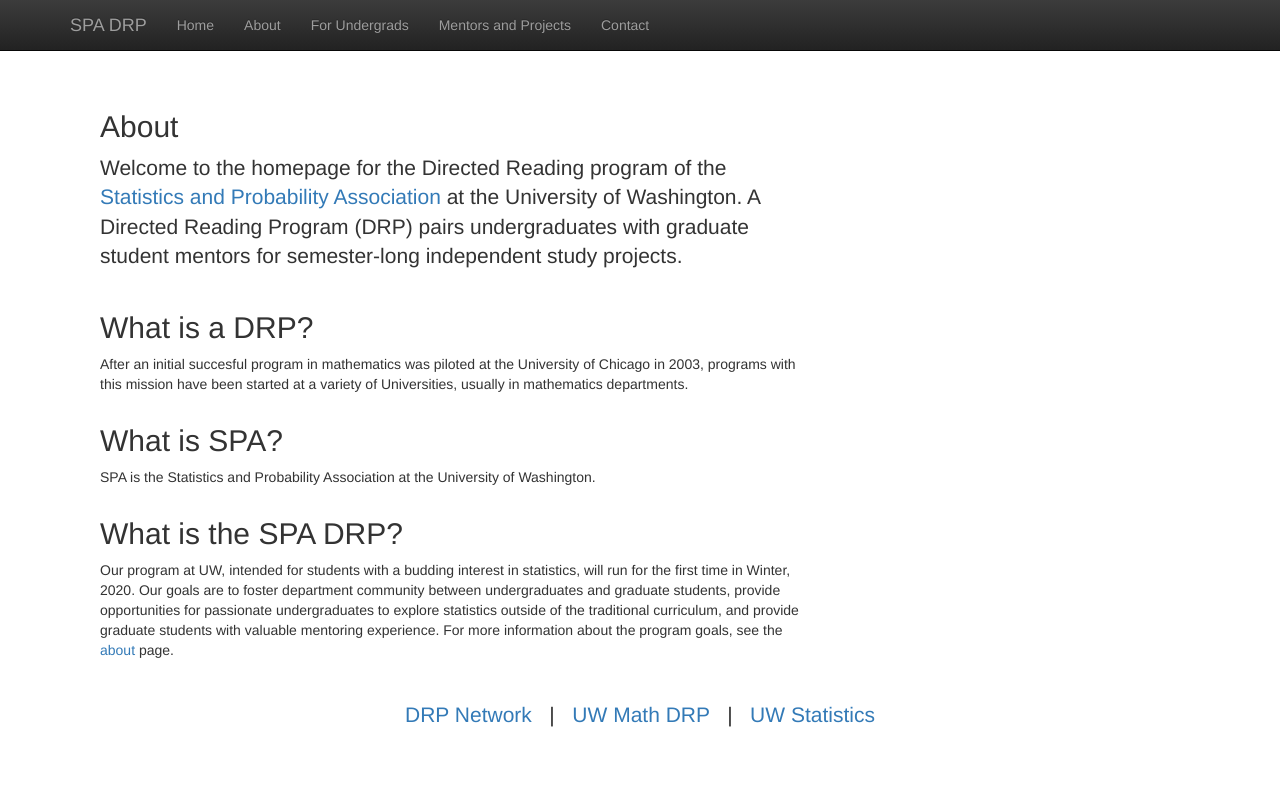
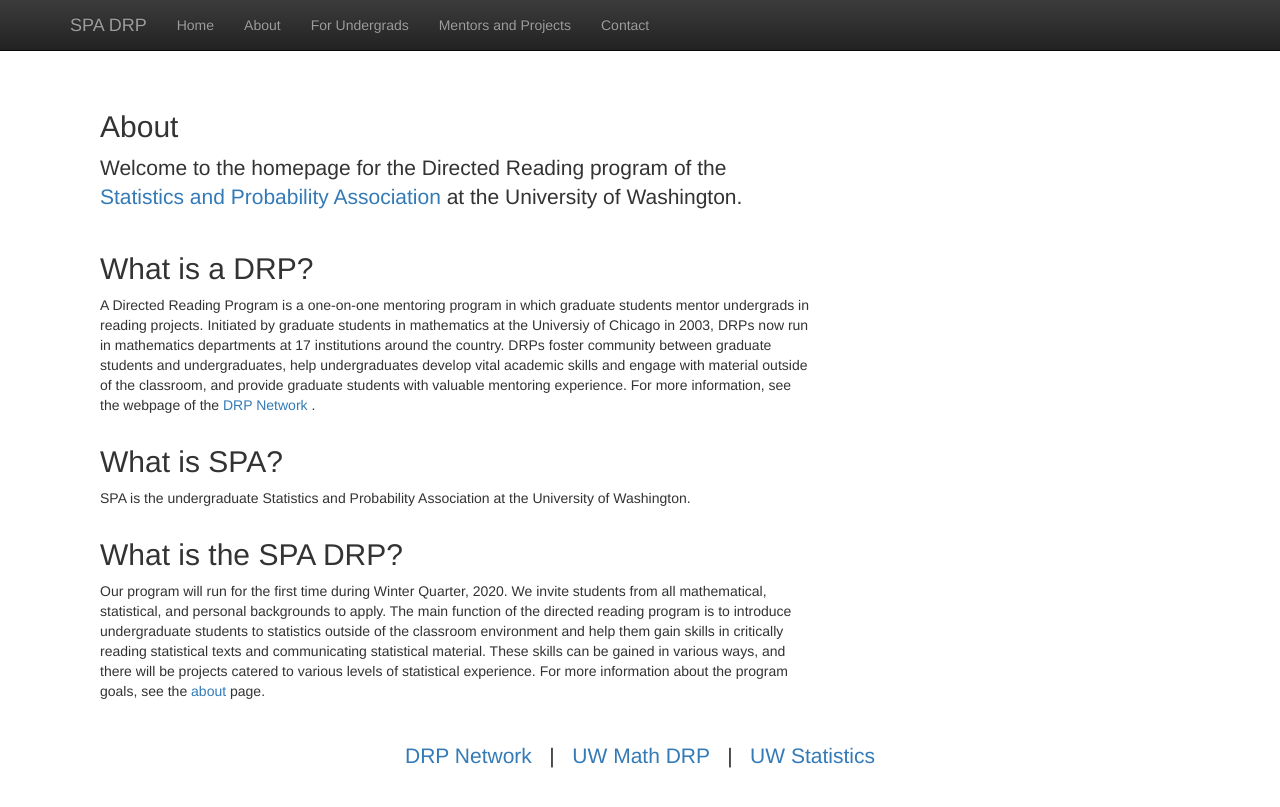
Before and after one commit to anna-neufeld/spa_drp, a Jekyll site: the page built from index.html, in a window 1280 px wide. Shown: the top 807 px of the page. Built offline with Jekyll 4.4.1, drawn with Linux system fonts in a browser that asks for light colours; nearby versions of some CDN libraries; library files that are not in the unit come from our copies.

Commit message:
updating main paige

```diff
--- a/index.html
+++ b/index.html
@@ -8,31 +8,39 @@
   <h2 class="featurette-heading">About </h2>
   <p class="lead">
   Welcome to the homepage for the Directed Reading program of the <a href = "http://students.washington.edu/spassc/">Statistics and Probability Association</a>
-  at the University of Washington. A Directed Reading Program (DRP) pairs undergraduates with graduate student mentors for semester-long independent study projects.
+  at the University of Washington.
     </p>
 </div>
 
 <div class="col-md-8">
   <h2 class="featurette-heading">What is a DRP? </h2>
   <p>
-  After an initial succesful program in mathematics was piloted at the University of Chicago in 2003, programs with this mission have been started at a variety of Universities, usually in mathematics departments.
+ A Directed Reading Program is a one-on-one mentoring program in which graduate students mentor
+ undergrads in reading projects. Initiated by graduate students in mathematics at the
+ Universiy of Chicago in 2003, DRPs now run in mathematics departments at 17 institutions around
+ the country. DRPs foster community between graduate
+ students and undergraduates, help undergraduates develop vital academic skills and engage with material
+ outside of the classroom, and provide graduate students with valuable mentoring experience. For more information, see the webpage of the <a href = "https://www.drp-network.org/"> DRP Network </a>.
   </p>
 </div>
 
 <div class="col-md-8">
   <h2 class="featurette-heading">What is SPA? </h2>
   <p>
-    SPA is the Statistics and Probability Association at the University of Washington.
+    SPA is the undergraduate Statistics and Probability Association at the University of Washington.
     </p>
     </div>
 
 <div class="col-md-8">
       <h2 class="featurette-heading">What is the SPA DRP? </h2>
       <p>
-Our program at UW, intended for students with a budding interest in statistics, will run for the first time in Winter, 2020.
-Our goals are to foster department community between undergraduates and graduate students, provide opportunities for passionate
-undergraduates to explore statistics outside of the traditional curriculum, and provide graduate students with valuable
-mentoring experience. For more information about the program goals, see the <a href="https://anna-neufeld.github.io/spa_drp/about.html"> about </a> page.
+        Our program will run for the first time during Winter Quarter, 2020. We invite students
+        from all mathematical, statistical, and personal backgrounds
+        to apply. The main function of the directed reading program is to introduce undergraduate students
+         to statistics outside of the classroom environment and help them gain skills in
+         critically reading statistical texts and communicating statistical material.
+         These skills can be gained in various ways, and there will be projects catered to various levels of
+         statistical experience. For more information about the program goals, see the <a href="https://anna-neufeld.github.io/spa_drp/about.html"> about </a> page.
 </p>
 </div>
 
```
